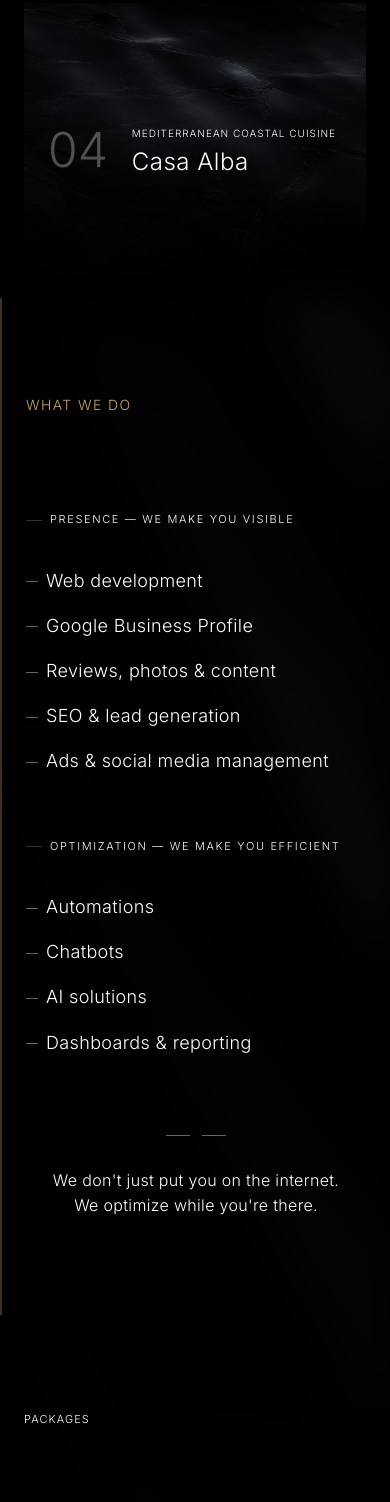
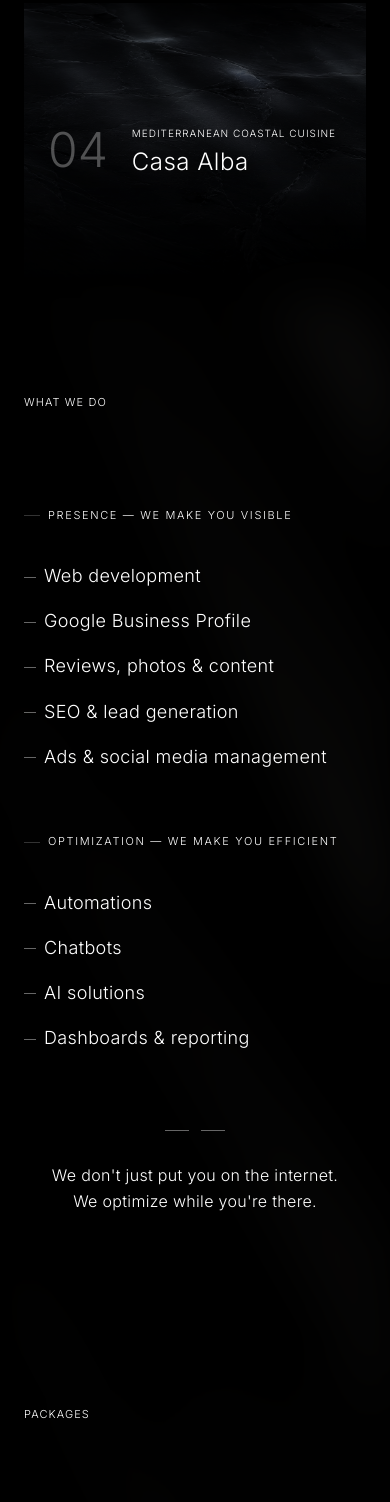
Before and after one commit to grijalvapadilla93/cenit-digital-projects, a Next.js app: page / in a window 390 px wide. Shown: the part 3305-4807 px from the top of the page. Built offline with nearby package versions, Linux system fonts and the light colour scheme; a web font is replaced by a local one.

Commit message:
fix: re-enable WhatWeDo highlights animation on mobile, remove debug css

```diff
--- a/app/globals.css
+++ b/app/globals.css
@@ -104,8 +104,6 @@ body::before {
   }
   .service-item .item-line,
   .service-item .item-text {
-    opacity: 1 !important;
-    transform: none !important;
   }
   /* Brighter orbs on mobile */
   .gradient-orb {
@@ -120,15 +118,6 @@ body::before {
   .wwa-divider {
     opacity: 1 !important;
     width: 60px !important;
-  }
-  /* DEBUG: make WhatWeDo section clearly visible */
-  [id="services"] {
-    border-left: 2px solid rgba(198,167,106,0.3);
-    padding-left: 24px;
-  }
-  [id="services"] .section-header p {
-    color: #C6A76A !important;
-    font-size: 14px !important;
   }
 }
 
--- a/components/WhatWeDo.tsx
+++ b/components/WhatWeDo.tsx
@@ -52,8 +52,8 @@ export function WhatWeDo() {
         }
       });
 
-      // Each service-item animates in with timeline (desktop only — mobile keeps visible)
-      mm.add("(min-width: 768px)", () => {
+      // Each service-item animates in with timeline (desktop + mobile)
+      // Mobile uses toggleActions (one-shot, no scrub)
       const items = gsap.utils.toArray<HTMLElement>(".service-item");
       const tl = gsap.timeline({
         scrollTrigger: {
@@ -80,7 +80,6 @@ export function WhatWeDo() {
             x: 0, opacity: 1, duration: 0.25, ease: "power3.out",
           }, i * 0.1 + 0.05);
         }
-        });
       });
     }, el);
 
```
Lines whose indentation alone changed are shown as unchanged.
